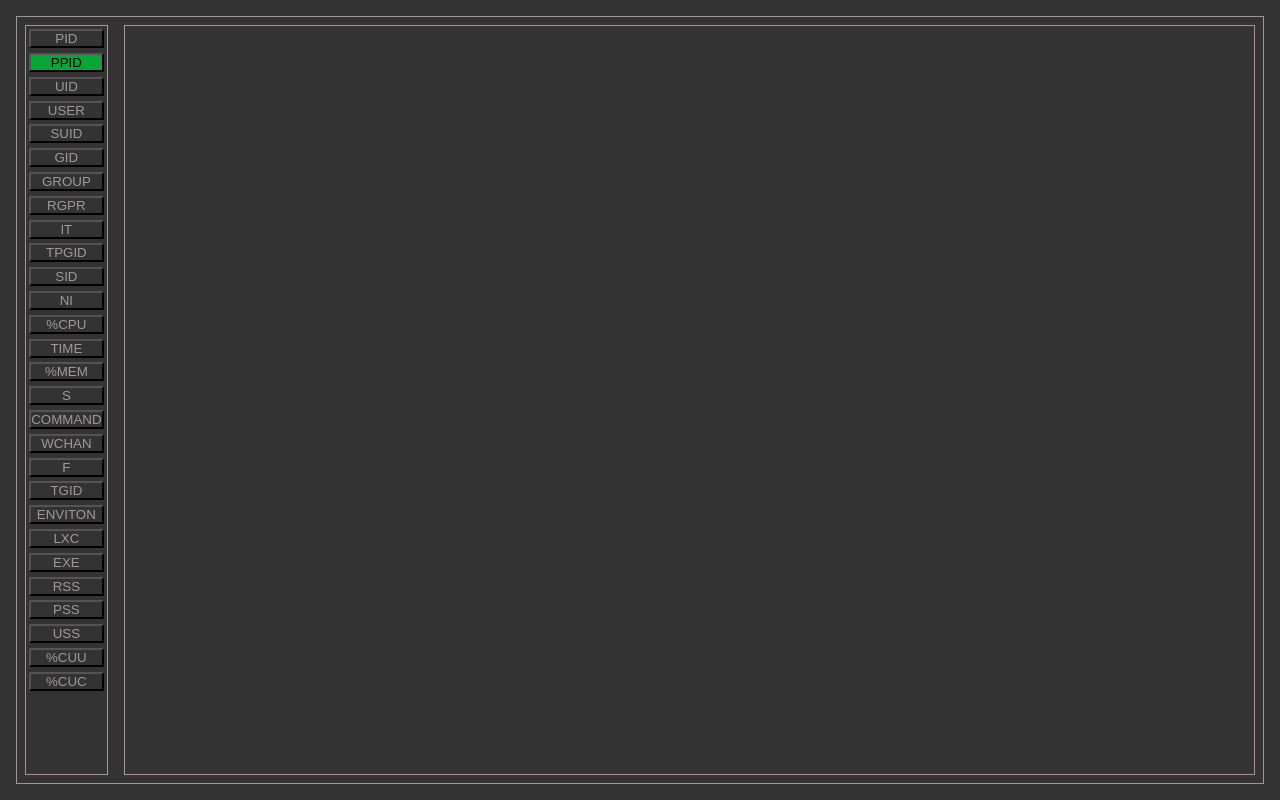
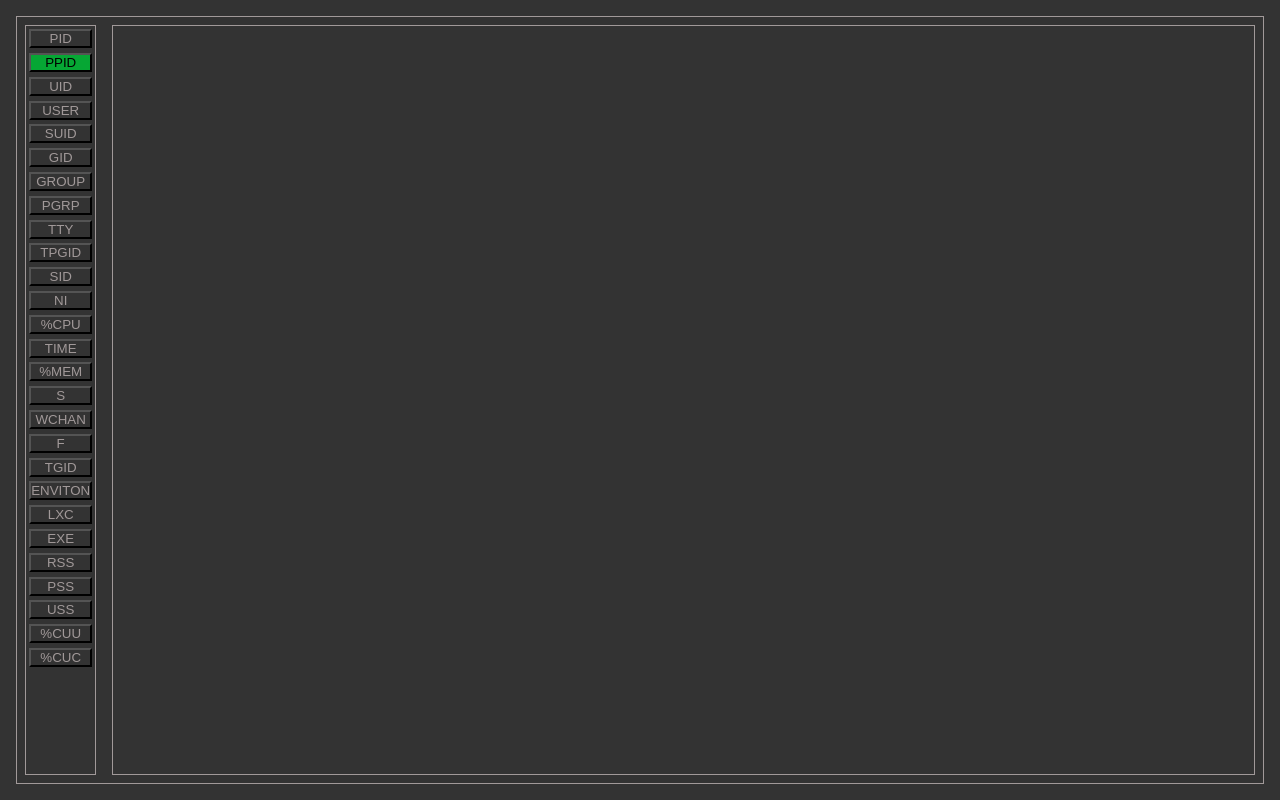
Before and after one commit to AndreyDovban/webtop, a plain HTML site: page index.html in a window 1280 px wide. Both pictures are taken after a click on the button "PPID". Drawn offline with Linux system fonts and the light colour scheme; no server answers.

Commit message:
добавлена сортировка по колонкам

```diff
--- a/index.html
+++ b/index.html
@@ -9,34 +9,34 @@
 	<body>
 		<div class="content">
 			<div class="cols">
-				<button>PID</button>
-				<button>PPID</button>
-				<button>UID</button>
-				<button>USER</button>
-				<button>SUID</button>
-				<button>GID</button>
-				<button>GROUP</button>
-				<button>RGPR</button>
-				<button>IT</button>
-				<button>TPGID</button>
-				<button>SID</button>
-				<button>NI</button>
-				<button>%CPU</button>
-				<button>TIME</button>
-				<button>%MEM</button>
-				<button>S</button>
-				<button>COMMAND</button>
-				<button>WCHAN</button>
-				<button>F</button>
-				<button>TGID</button>
-				<button>ENVITON</button>
-				<button>LXC</button>
-				<button>EXE</button>
-				<button>RSS</button>
-				<button>PSS</button>
-				<button>USS</button>
-				<button>%CUU</button>
-				<button>%CUC</button>
+				<button id="pid">PID</button>
+				<button id="ppid">PPID</button>
+				<button id="uid">UID</button>
+				<button id="user">USER</button>
+				<button id="suid">SUID</button>
+				<button id="gid">GID</button>
+				<button id="group">GROUP</button>
+				<button id="pgrp">PGRP</button>
+				<button id="tty">TTY</button>
+				<button id="tpgid">TPGID</button>
+				<button id="sid">SID</button>
+				<button id="ni">NI</button>
+				<button id="%cpu">%CPU</button>
+				<button id="time">TIME</button>
+				<button id="%mem">%MEM</button>
+				<button id="s">S</button>
+				<!-- <button id="command">COMMAND</button> -->
+				<button id="wchan">WCHAN</button>
+				<button id="f">F</button>
+				<button id="tgid">TGID</button>
+				<button id="environ">ENVITON</button>
+				<button id="lxc">LXC</button>
+				<button id="exe">EXE</button>
+				<button id="rss">RSS</button>
+				<button id="pss">PSS</button>
+				<button id="uss">USS</button>
+				<button id="cuu">%CUU</button>
+				<button id="cuc">%CUC</button>
 			</div>
 			<div class="out">
 				<table></table>
--- a/static/scripts.js
+++ b/static/scripts.js
@@ -1,17 +1,61 @@
 'use strict';
+// Блоки интерфейса
 const col_buts = document.querySelector('.cols').children;
 const out = document.querySelector('.out');
 
+// Массив выбранных колонок
+let data = { columns: [], sort: '' };
+
+// Проверка/инициализация хранилища
+if (!localStorage.getItem('webtop-data')) {
+	localStorage.setItem('webtop-data', JSON.stringify({ columns: [], sort: '' }));
+} else {
+	data = JSON.parse(localStorage.getItem('webtop-data'));
+	console.log(data);
+}
+
 for (let el of col_buts) {
-	el.onclick = () => el.classList.toggle('active');
+	if (data.columns.includes(el.id)) {
+		el.classList.add('active');
+	}
+	el.addEventListener('click', chooseColumn);
 }
 
 setInterval(() => {
 	getData();
-}, 1000);
+}, 400);
 
+// Функция выбора сортировки
+function chooseSort(colName) {
+	console.log(colName);
+	for (let el of document.querySelectorAll('hr')) {
+		el.classList.remove('active');
+	}
+
+	data.sort = colName;
+}
+
+// Функция добавления/удаления колонок
+function chooseColumn(e) {
+	let t = e.currentTarget;
+	if (data.columns.includes(t.id)) {
+		t.classList.remove('active');
+		data.columns = data.columns.filter(el => el != t.id);
+	} else {
+		t.classList.add('active');
+		data.columns.push(t.id);
+	}
+	console.log(data);
+}
+
+// Функция запроса данных
 async function getData() {
-	let res = await fetch('/api/data');
+	let body = JSON.stringify(data);
+	localStorage.setItem('webtop-data', body);
+	let res = await fetch('/api/data', {
+		method: 'POST',
+		body,
+	});
 	res = await res.json();
 	let tab = document.createElement('table');
 	for (let i = 0; i < res.length; i++) {
@@ -21,11 +65,15 @@ async function getData() {
 
 		if (i == 0) {
 			for (let p of ttt) {
-				let td = document.createElement('th');
-				td.innerText = p;
-				tr.append(td);
+				let th = document.createElement('th');
+				th.innerText = p;
+				th.onclick = () => chooseSort(p.toLowerCase());
+				if (p == data.sort) {
+					th.classList.add('active');
+				}
+				tr.append(th);
 			}
-		} else {
+		} else if (i < 32) {
 			for (let p of ttt) {
 				let td = document.createElement('td');
 				td.innerText = p;
```
Also changed, not shown: 1 other file.
